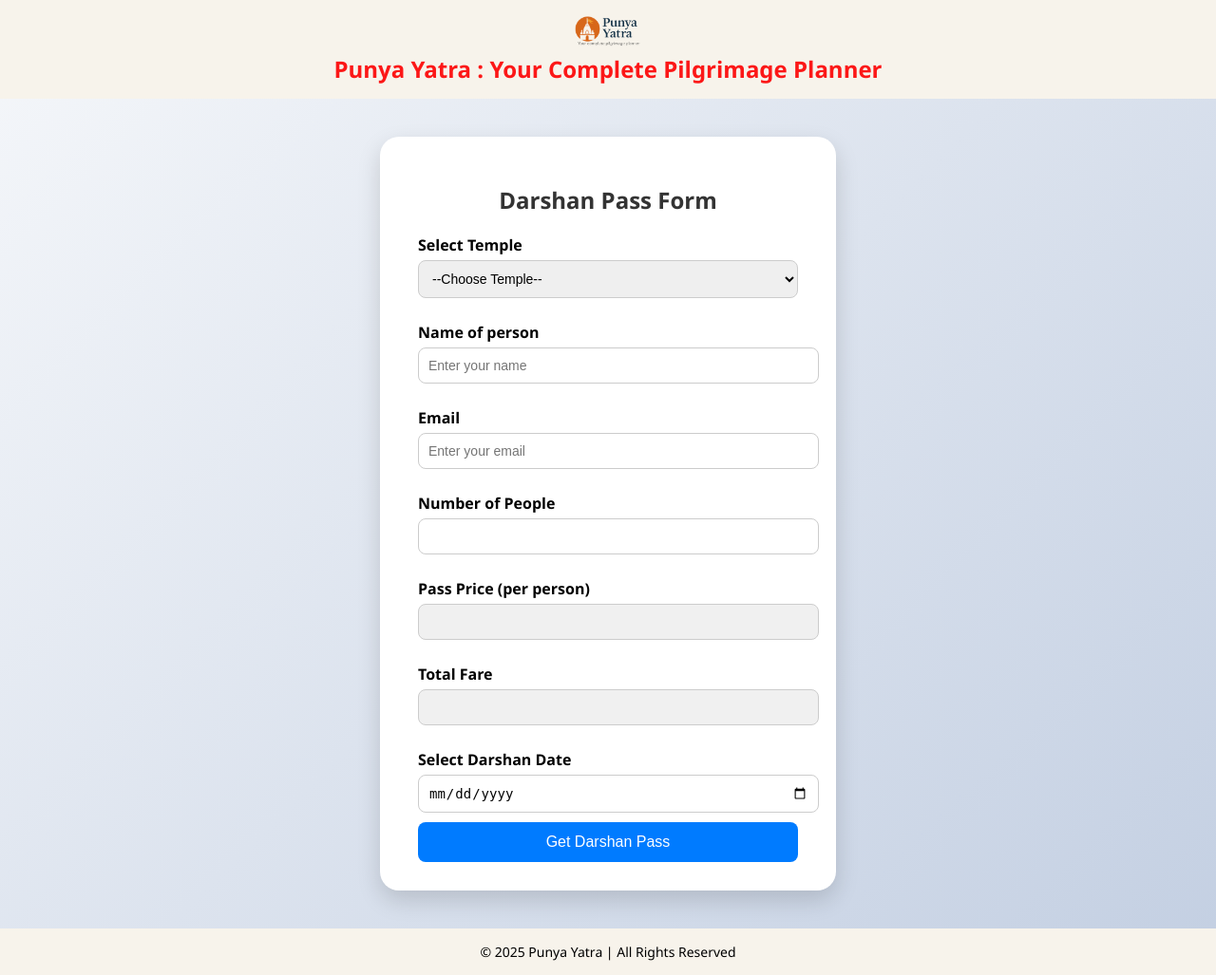
After one commit to SamarthKharade/WT-Project-Punya-Yatra, a Flask app: page /darshan in a window 1280 px wide. The commit adds this page. Shown: the whole page at 95% size. Run offline with Flask 3, Linux system fonts and the light colour scheme; the visitor is signed in with stand-in values (Sample User, id 1).

Commit message:
All features added successfully

```diff
--- a/app.py
+++ b/app.py
@@ -7,11 +7,22 @@ import json
 import bcrypt
 from mysql.connector import Error # type: ignore
 from werkzeug.security import generate_password_hash, check_password_hash
+from flask_mail import Mail, Message
 
 
 app = Flask(__name__)
 
 app.secret_key = 'punya_yatra_2025_flask_secret'
+
+# Configure Flask-Mail directly in code
+app.config['MAIL_SERVER'] = 'smtp.gmail.com'
+app.config['MAIL_PORT'] = 587
+app.config['MAIL_USE_TLS'] = True
+app.config['MAIL_USERNAME'] = 'kharadesamarth64@gmail.com'
+app.config['MAIL_PASSWORD'] = 'vecx mitg irjn isps'
+app.config['MAIL_DEFAULT_SENDER'] = 'kharadesamarth64@gmail.com'
+
+mail = Mail(app)
 
 # Database connection function (chainge your connection credencial before running)
 try:
@@ -87,6 +98,40 @@ def signup():
 
         cursor.execute(query,(name,gender,age,countrycode,mobile,email,address,username,hashed_password))
         db.commit()
+        user_email = email
+
+
+
+
+    # Email content
+        subject = f"Welcome to Punya Yatra!"
+        body = f"""Dear {name},
+
+Thank you for registering with Punya Yatra - Your Complete Pilgrimage Planner...
+
+We are delighted to help you to plan your spiritual journey...
+
+1. Book Darshan Passes for temples across Maharashtra
+2.Reserve comfortable Hotels near your pilgrimage site
+3.Find and book nearby Restaurants offering authentic cuisine
+4.Plan and manage your Travel with reliable transport services
+
+
+Punya Yatra is here to take care of every detail, so you can focus solely on your devotion.
+
+Let your pilgrimage be as divine as your faith...
+
+Jai Jai Ram Krishna Hari !
+
+
+Warm regards,
+Team Punya Yatra
+
+"""
+
+    # Send email
+        msg = Message(subject=subject, recipients=[user_email], body=body)
+        mail.send(msg)
        # return "User registered successfully!"
         return redirect(url_for('login'))
     except Exception as e:
@@ -374,6 +419,90 @@ def search_results():
 
     return render_template('results.html', results=results, source=source, destination=destination, transport_type=transport_type)
 
+@app.route('/darshan', methods=['GET'])
+def darshan():
+    if 'username' not in session:
+        return redirect(url_for('login'))
+    return render_template('darshan_pass.html')
+
+@app.route('/darshanbooking', methods=['GET', 'POST'])
+def darshanbooking():
+    if 'username' not in session:
+        return redirect(url_for('login'))
+    if request.method == 'POST':
+        temple = request.form['temple']
+        name= request.form['name']
+
+        email= request.form['email']
+        people= request.form['people']
+        price= request.form['totalFare']
+        date= request.form['date']
+
+
+
+
+        try:
+            query= "INSERT INTO darshanpassinfo (Temple_Name,Person_name,Email,People,Amount,PassDate) VALUES (%s,%s,%s,%s,%s,%s)"
+            cursor.execute(query,(temple,name,email,people,price,date))
+            db.commit()
+
+              # Simulate booking task
+            user_email = email
+            temple_name = temple
+            visit_date = date
+
+
+    # Email content
+            subject = f"Darshan Pass Confirmation - {temple_name}"
+            body = f"""Dear {name},
+
+Your Darshan Pass booking for {temple_name} on {visit_date} has been successfully confirmed...
+
+Date of Visit : {visit_date}
+Number of People : {people}
+Total Amount : {price} INR
+
+Please carry this email on the day of your visit...
+
+Thank you for using Punya Yatra !
+Wishing you a peaceful and blessed darshan...
+
+Regards,
+Punya Yatra Team
+"""
+
+    # Send email
+            msg = Message(subject=subject, recipients=[user_email], body=body)
+            mail.send(msg)
+            return redirect(url_for('home'))
+
+        except mysql.connector.Error as err:
+            return f"Error: {err}"
+
+
+@app.route('/send_email', methods=['POST'])
+def send_email():
+    # Simulate booking task
+    user_email = 'kharadesamarth2004@gmail.com'
+    temple_name = "Swami Samarth Temple"
+    visit_date = "2025-05-01"
+
+    # Email content
+    subject = f"Temple Booking Confirmation - {temple_name}"
+    body = f"""Dear Devotee,
+
+Your booking for {temple_name} on {visit_date} is confirmed.
+
+Thank you for using Punya Yatra!
+Swami Om !!!
+"""
+
+    # Send email
+    msg = Message(subject=subject, recipients=[user_email], body=body)
+    mail.send(msg)
+
+    return f"Confirmation email sent to {user_email}!"
+
 
 if __name__ == "__main__":
     app.run(debug=True, host='0.0.0.0', port=5000)
--- /dev/null
+++ b/templates/darshan_pass.html
@@ -0,0 +1,176 @@
+<!DOCTYPE html>
+<html lang="en">
+<head>
+  <meta charset="UTF-8">
+  <title>Darshan Pass Form</title>
+  <style>
+    body {
+      font-family: 'Segoe UI', Tahoma, Geneva, Verdana, sans-serif;
+      margin: 0;
+      background: linear-gradient(135deg, #f5f7fa, #c3cfe2);
+      display: flex;
+      flex-direction: column;
+      min-height: 100vh;
+    }
+
+    header, footer {
+      background-color: #f7f3eb;
+      color: white;
+      text-align: center;
+      padding: 15px 0;
+    }
+
+    header h1 {
+      margin: 0;
+      font-size: 24px;
+    }
+
+    footer p {
+      margin: 0;
+      font-size: 14px;
+    }
+
+    main {
+      flex: 1;
+      display: flex;
+      justify-content: center;
+      align-items: center;
+      padding: 40px;
+    }
+
+    .form-container {
+      background-color: white;
+      padding: 30px 40px;
+      border-radius: 20px;
+      box-shadow: 0 10px 25px rgba(0, 0, 0, 0.15);
+      width: 400px;
+    }
+
+    h2 {
+      text-align: center;
+      color: #333;
+    }
+
+    label {
+      display: block;
+      margin: 15px 0 5px;
+      font-weight: bold;
+    }
+
+    input, select {
+      width: 100%;
+      padding: 10px;
+      border-radius: 8px;
+      border: 1px solid #ccc;
+      margin-bottom: 10px;
+      font-size: 14px;
+    }
+
+    input[readonly] {
+      background-color: #f0f0f0;
+    }
+
+    button {
+      width: 100%;
+      background-color: #007bff;
+      color: white;
+      padding: 12px;
+      border: none;
+      border-radius: 8px;
+      font-size: 16px;
+      cursor: pointer;
+      transition: 0.3s ease;
+    }
+
+    button:hover {
+      background-color: #0056b3;
+    }
+  </style>
+</head>
+<body>
+
+  <header>
+    <div class="logo" onclick="location.href='{{ url_for('home') }}'">
+        <img src="../static/images/logo2.png" alt="logo" class="web-logo" style="width:80px; height: px;">
+      </div>
+    <h1 style="color:rgb(252, 23, 23)">Punya Yatra : Your Complete Pilgrimage Planner</h1>
+  </header>
+
+  <main>
+    <div class="form-container">
+      <h2>Darshan Pass Form</h2>
+      <form id="darshanForm" action="{{ url_for('darshanbooking') }}" method="post">
+        <label for="temple">Select Temple</label>
+        <select id="temple" name="temple" required>
+          <option value="">--Choose Temple--</option>
+          <option value="Swami Samarth Temple, Akkalkot">Swami Samarth Temple, Akkalkot</option>
+          <option value="Sai Baba Temple, Shirdi">Sai Baba Temple, Shirdi</option>
+          <option value="Vittal-Rakumai Temple, Pandharpur">Vittal-Rakumai Temple, Pandharpur</option>
+          <option value="Aai Tulaja Bhavani Temple, Tuljapur">Aai Tulaja Bhavani Temple, Tuljapur</option>
+        </select>
+
+        <label for="name">Name of person</label>
+        <input type="text" id="name" name="name" required placeholder="Enter your name">
+
+        <label for="email">Email</label>
+        <input type="email" id="email" name="email" required placeholder="Enter your email">
+
+        <label for="people">Number of People</label>
+        <input type="number" id="people" name="people" min="1" required>
+
+        <label for="price">Pass Price (per person)</label>
+        <input type="text" id="price" name="price" readonly>
+
+        <label for="totalFare">Total Fare</label>
+        <input type="text" id="totalFare" name="totalFare" readonly>
+
+        <label for="date">Select Darshan Date</label>
+        <input type="date" id="date" name="date" required>
+
+        <button type="submit">Get Darshan Pass</button>
+      </form>
+    </div>
+  </main>
+
+  <footer>
+    <p style="color:black">&copy; 2025 Punya Yatra | All Rights Reserved</p>
+  </footer>
+
+  <script>
+    const templeSelect = document.getElementById('temple');
+    const peopleInput = document.getElementById('people');
+    const priceInput = document.getElementById('price');
+    const totalFareInput = document.getElementById('totalFare');
+
+    const templePrices = {
+  "Swami Samarth Temple, Akkalkot": 200,
+  "Sai Baba Temple, Shirdi": 500,
+  "Vittal-Rakumai Temple, Pandharpur": 300,
+  "Aai Tulaja Bhavani Temple, Tuljapur": 400
+};
+
+    function updateFare() {
+      const temple = templeSelect.value;
+      const people = parseInt(peopleInput.value);
+
+      if (temple && people > 0) {
+        const price = templePrices[temple];
+        priceInput.value = ` ${price}`;
+        totalFareInput.value = `${price * people}`;
+      } else {
+        priceInput.value = '';
+        totalFareInput.value = '';
+      }
+    }
+
+    templeSelect.addEventListener('change', updateFare);
+    peopleInput.addEventListener('input', updateFare);
+
+    document.getElementById('darshanForm').addEventListener('submit', function (e) {
+
+      alert("Darshan Pass Submitted Successfully!");
+    });
+  </script>
+
+</body>
+</html>
--- a/templates/index2.html
+++ b/templates/index2.html
@@ -127,6 +127,7 @@
             <img src="static/images/userlogo.png" alt="User Logo" style="width: 50px; height: 50px;" onclick="toggleDropdown()">
             <div id="dropdown" style="display: none; position: absolute; right: 0; background: #fff; border: 1px solid #ccc; border-radius: 5px; box-shadow: 0 2px 5px rgba(0,0,0,0.15);">
                 <a href="{{ url_for('profile') }}" style="display: block; padding: 10px; text-decoration: none; color: black;">Profile</a>
+                <a href="{{ url_for('darshan') }}" style="display: block; padding: 10px; text-decoration: none; color: black;">Darshan Pass</a>
                 <a href="{{ url_for('logout') }}" style="display: block; padding: 10px; text-decoration: none; color: black;">Logout</a>
             </div>
             <p>Welcome, {{ username }}!</p>
--- a/templates/profile.html
+++ b/templates/profile.html
@@ -67,6 +67,7 @@
         <img src="static/images/userlogo.png" alt="User Logo" style="width: 50px; height: 50px;" onclick="toggleDropdown()">
         <div id="dropdown" style="display: none; position: absolute; right: 0; background: #fff; border: 1px solid #ccc; border-radius: 5px; box-shadow: 0 2px 5px rgba(0,0,0,0.15);">
             <a href="{{ url_for('home') }}" style="display: block; padding: 10px; text-decoration: none; color: black;">Home</a>
+
             <a href="{{ url_for('logout') }}" style="display: block; padding: 10px; text-decoration: none; color: black;">Logout</a>
         </div>
 
```
Also changed, not shown: templates/results.html (+15 -1 lines).
